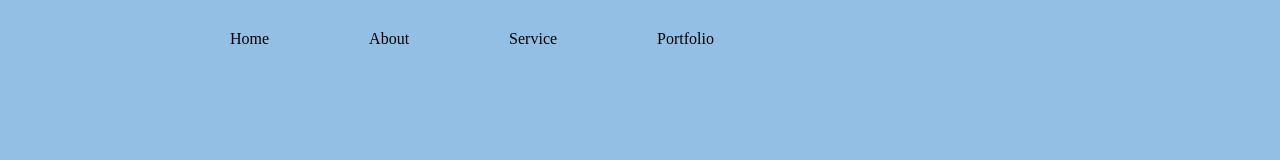
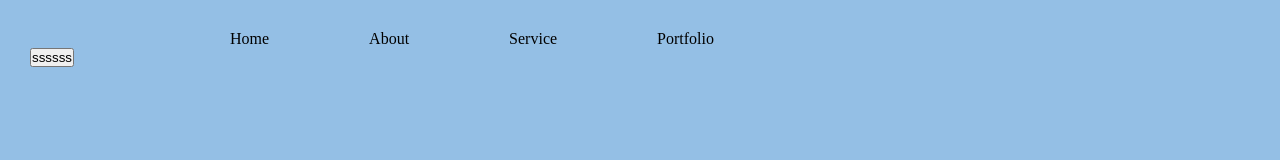
Before and after one commit to MahmudTaher195/basic_html_css, a plain HTML site: page index.html in a window 1280 px wide. Shown: the top 160 px of the page. Drawn offline with Linux system fonts and the light colour scheme.

Commit message:
hello world

```diff
--- a/index.html
+++ b/index.html
@@ -17,6 +17,7 @@
             <li>Service</li>
             <li>Portfolio</li>
             </ul>
+            <button>ssssss</button>
         </div>
     </div>
 </div>
```
